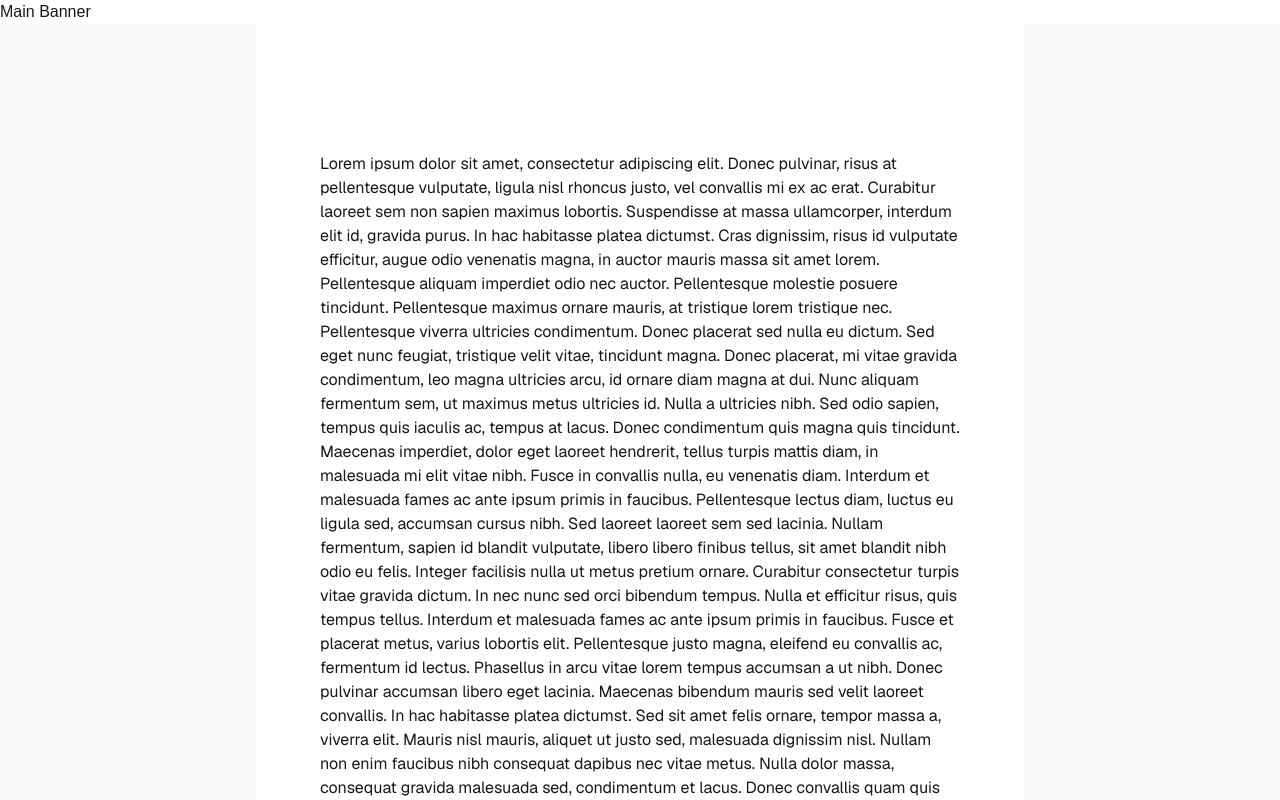
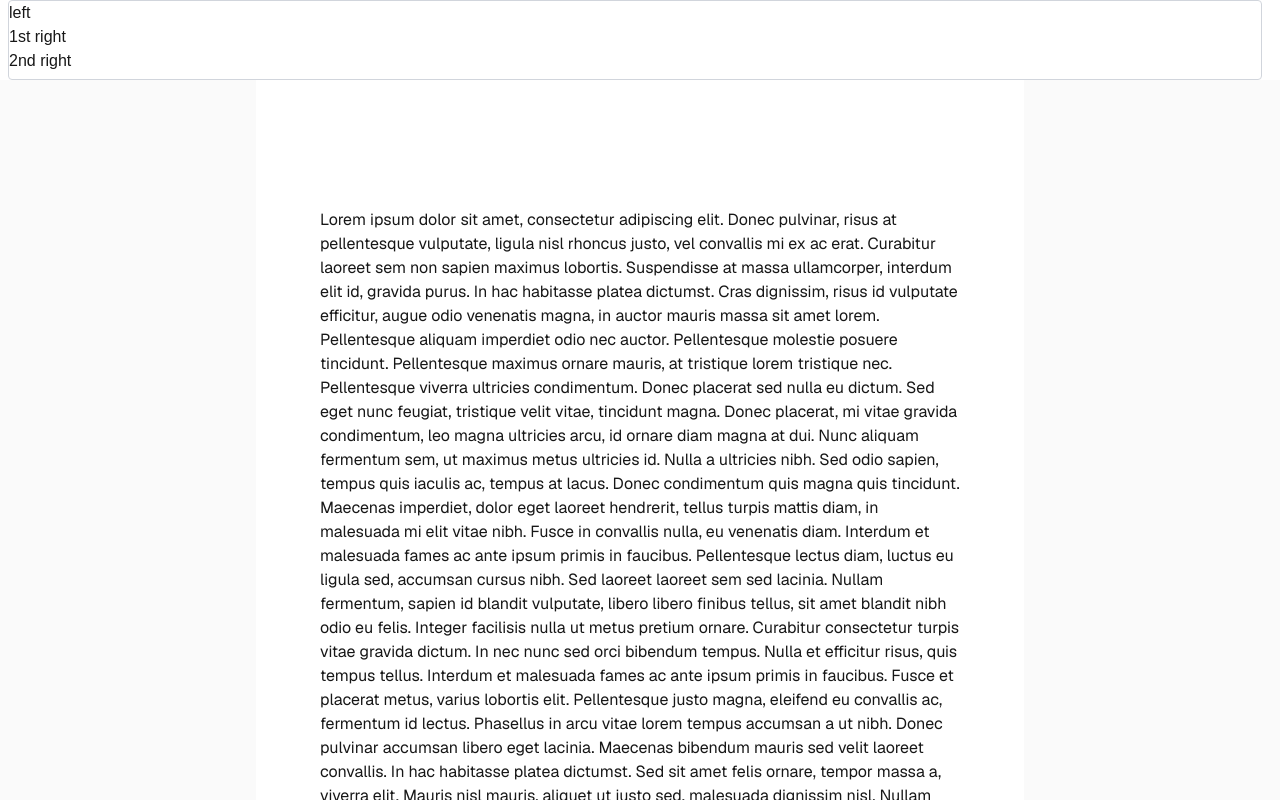
Before and after one commit to aljosanpedro/pbd-proj1-personal_website, a Next.js app: page / in a window 1280 px wide. Shown: the top 800 px of the page. Built offline with nearby package versions, Linux system fonts and the light colour scheme.

Commit message:
Update MainBanner to be sticky and have some flex-aligned items

```diff
--- a/src/app/components/mainbanner.tsx
+++ b/src/app/components/mainbanner.tsx
@@ -1,3 +1,14 @@
 export default function MainBanner() {
-  return <div>Main Banner</div>;
+  return (
+    // sticky: fixed position, but scrolls with parent
+    // sm: flex-row for mobile
+    // ml: margin-left
+    <div className="sticky flex flex-col sm:flex-col top-0 z-50 w-[98%] h-20 border border-gray-300 rounded-sm ml-2 backdrop-blur-sm">
+      <div>left</div>
+      <div>
+        <p>1st right</p>
+        <p>2nd right</p>
+      </div>
+    </div>
+  );
 }
```
